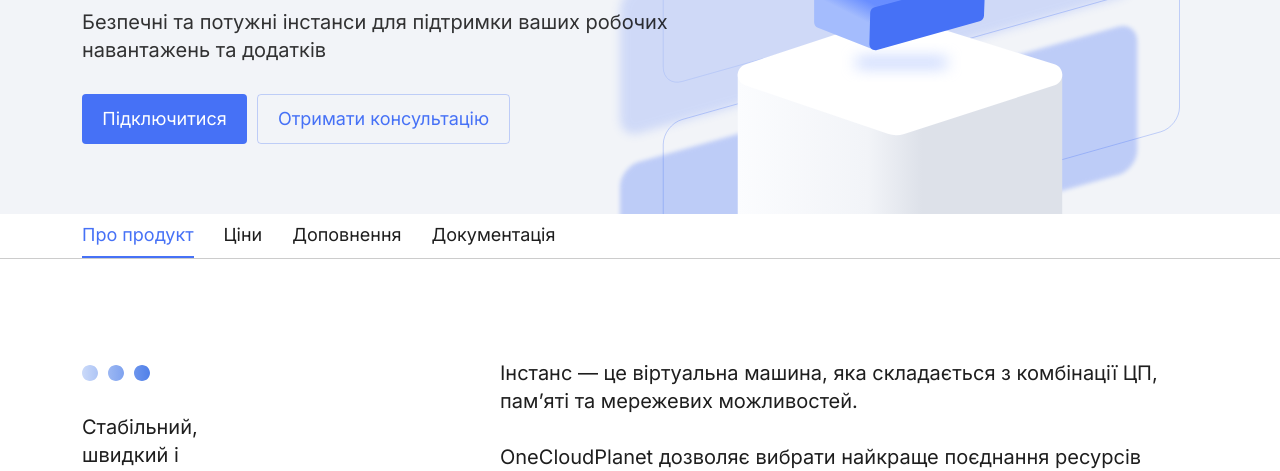
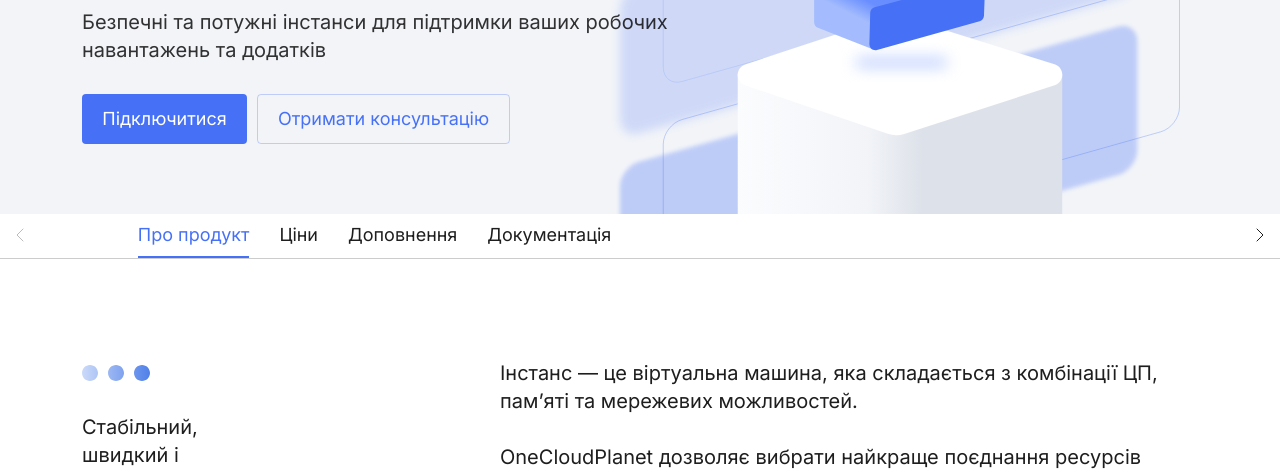
Before and after one commit to DenysKo88/OCP, a website: page src/cloud_instance.html in a window 1280 px wide. Shown: the part 341-812 px from the top of the page. Drawn offline with nearby package versions, Linux system fonts and the light colour scheme; files that its build step writes are made by us from their sources.

Commit message:
add horizontal scroll menu

```diff
--- a/src/cloud_instance.html
+++ b/src/cloud_instance.html
@@ -43,6 +43,8 @@
                     <li class="cloud__tab tab-button" data-target=".tab-3">Доповнення</li>
                     <li class="cloud__tab tab-button" data-target=".tab-4">Документація</li>
                 </ul>
+                <button class="arrow_left"><img src="icons/cloud_instance/ic_chevron-left.svg" alt="left"></button>
+                <button class="arrow_right"><img src="icons/cloud_instance/ic_chevron-right.svg" alt="right"></button>
             </div>
         </div>
 
--- a/src/js/script.js
+++ b/src/js/script.js
@@ -125,3 +125,13 @@ $('.tab-container').on('click', '.cloud__tab',
 
         parentContainer.find(targetClass).addClass('cloud__content_active');
     });
+
+    $(document).ready(function() {
+        $('.arrow_right').on('click', function() {
+          $('.tab-container').animate( { scrollLeft: '+=200' }, 500);
+        });
+
+        $('.arrow_left').on('click', function() {
+          $('.tab-container').animate( { scrollLeft: '-=200' }, 500);
+        });
+      });
--- a/src/sass/blocks/_cloud_instance.scss
+++ b/src/sass/blocks/_cloud_instance.scss
@@ -45,12 +45,16 @@
         }
     }
     &__menu {
+        position: relative;
         @media(max-width: 768px) {
             display: none;
         }
         @media (max-width: 576px) {
             display: block;
         }
+        ::-webkit-scrollbar {
+            display: none;
+            }
     }
 
     &__tabs {
@@ -524,6 +528,26 @@
     background: rgba(0, 0, 0, 0.2);
 }
 .tab-container {
-    overflow-x: auto;
+    overflow-x: scroll;
     white-space: nowrap;
+    width: 90%;
+    margin: 0 auto;
 }
+.arrow_left {
+    border: none;
+    height: 20px;
+    width: 20px;
+    background: transparent;
+    left: 10px;
+    position: absolute;
+    top: 7px;
+}
+.arrow_right{
+    border: none;
+    height: 20px;
+    width: 20px;
+    background: transparent;
+    right: 10px;
+    position: absolute;
+    top: 7px;
+}
```
Also changed, not shown: src/index.html (+3 -1 lines), dist/cloud_instance.html, dist/css/style.min.css, dist/icons/cloud_instance/ic_chevron-left.svg (added), dist/icons/cloud_instance/ic_chevron-right.svg (added), dist/index.html, dist/js/script.js, src/css/style.min.css, src/icons/cloud_instance/ic_chevron-left.svg (added), src/icons/cloud_instance/ic_chevron-right.svg (added), 1 other file.
